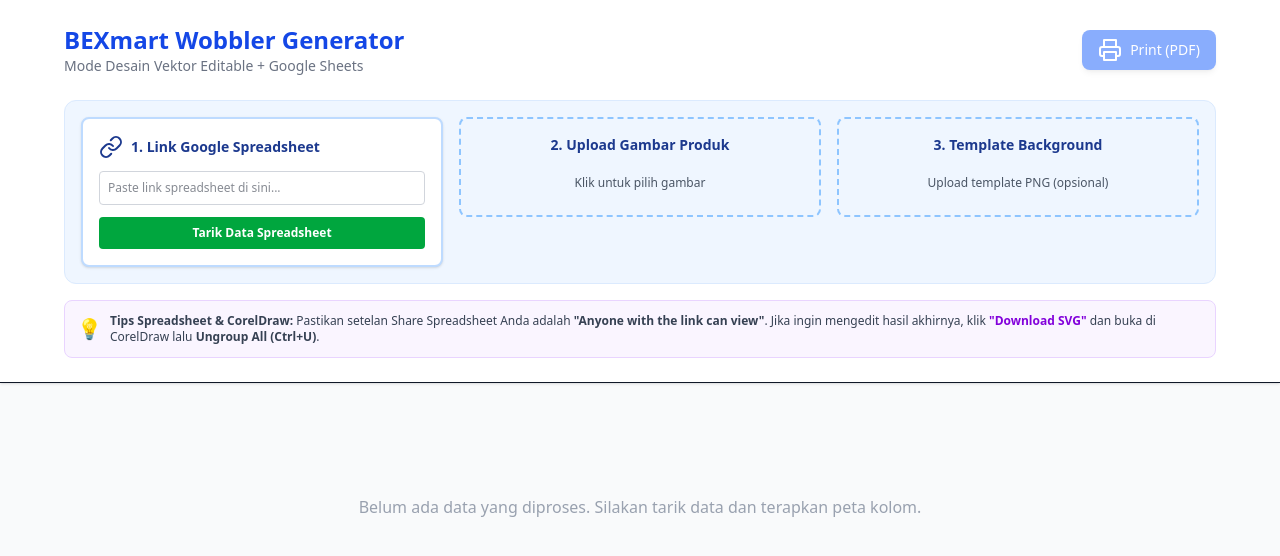
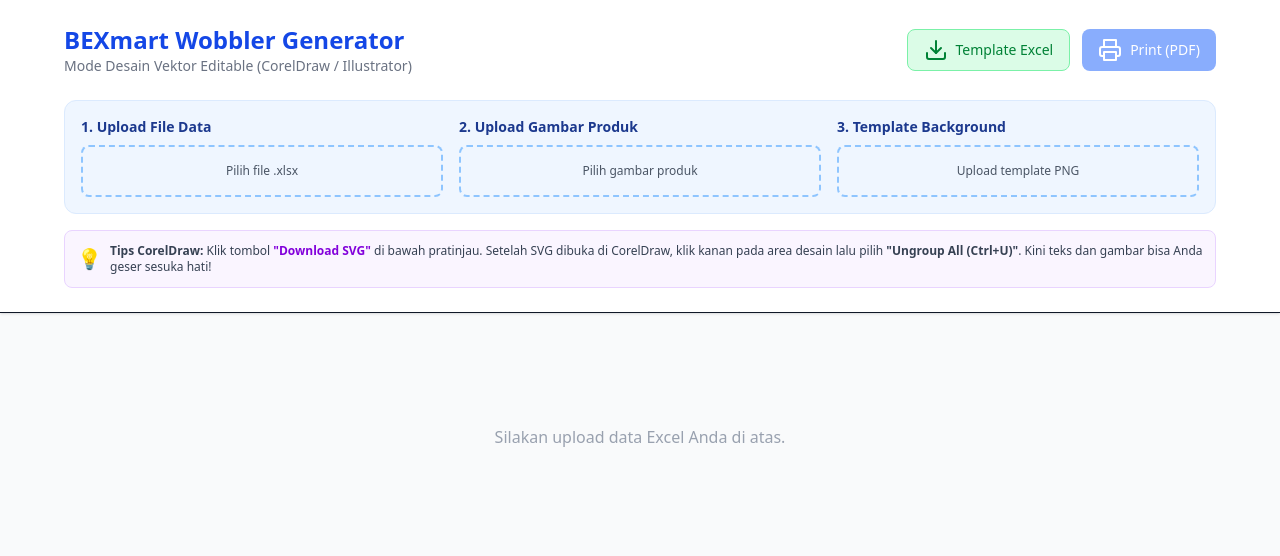
Before and after one commit to dodiindika12-gif/bexmart-wobbler, a React (Vite) app: page / in a window 1280 px wide. Shown: the top 556 px of the page. Built offline with nearby package versions, Linux system fonts and the light colour scheme.

Commit message:
Update App.jsx

```diff
--- a/src/App.jsx
+++ b/src/App.jsx
@@ -9,9 +9,6 @@
 );
 const PrinterIcon = () => (
   <svg xmlns="http://www.w3.org/2000/svg" width="24" height="24" viewBox="0 0 24 24" fill="none" stroke="currentColor" strokeWidth="2" strokeLinecap="round" strokeLinejoin="round"><polyline points="6 9 6 2 18 2 18 9"/><path d="M6 18H4a2 2 0 0 1-2-2v-5a2 2 0 0 1 2-2h16a2 2 0 0 1 2 2v5a2 2 0 0 1-2 2h-2"/><rect width="12" height="8" x="6" y="14"/></svg>
-);
-const LinkIcon = () => (
-  <svg xmlns="http://www.w3.org/2000/svg" width="24" height="24" viewBox="0 0 24 24" fill="none" stroke="currentColor" strokeWidth="2" strokeLinecap="round" strokeLinejoin="round"><path d="M10 13a5 5 0 0 0 7.54.54l3-3a5 5 0 0 0-7.07-7.07l-1.72 1.71"/><path d="M14 11a5 5 0 0 0-7.54-.54l-3 3a5 5 0 0 0 7.07 7.07l1.71-1.71"/></svg>
 );
 
 const printStyles = `
@@ -32,37 +29,21 @@
   }
 `;
 
-const REQUIRED_FIELDS = [
-  { key: 'barcode', label: 'Barcode / SKU' },
-  { key: 'nama_produk', label: 'Nama Produk' },
-  { key: 'harga_promo', label: 'Harga Promo' },
-  { key: 'satuan', label: 'Satuan (misal: / PCS)' },
-  { key: 'periode', label: 'Periode Promo' },
-  { key: 'nama_file_gambar', label: 'Nama File Gambar' },
-  { key: 'keterangan_bawah', label: 'Keterangan Bawah' },
-];
-
 export default function App() {
   const [data, setData] = useState([]);
   const [images, setImages] = useState({});
   const [templateImg, setTemplateImg] = useState(null);
   const [toastMsg, setToastMsg] = useState("");
 
-  // State untuk Spreadsheet
-  const [sheetUrl, setSheetUrl] = useState("");
-  const [sheetHeaders, setSheetHeaders] = useState([]);
-  const [rawSheetData, setRawSheetData] = useState([]);
-  const [columnMapping, setColumnMapping] = useState({});
-  const [isFetching, setIsFetching] = useState(false);
-
+  const fileInputRef = useRef(null);
   const imageInputRef = useRef(null);
   const templateInputRef = useRef(null);
 
-  // Memuat library PapaParse untuk parsing CSV dari Google Sheets
+  // Memuat library SheetJS
   useEffect(() => {
-    if (typeof window !== 'undefined' && !window.Papa) {
+    if (typeof window !== 'undefined' && !window.XLSX) {
       const script = document.createElement('script');
-      script.src = 'https://cdnjs.cloudflare.com/ajax/libs/PapaParse/5.4.1/papaparse.min.js';
+      script.src = 'https://cdnjs.cloudflare.com/ajax/libs/xlsx/0.18.5/xlsx.full.min.js';
       script.async = true;
       document.body.appendChild(script);
     }
@@ -73,83 +54,37 @@
     setTimeout(() => setToastMsg(""), 5000);
   };
 
-  // Logika Ekstraksi URL Spreadsheet
-  const extractSheetInfo = (url) => {
-    const idMatch = url.match(/\/d\/([a-zA-Z0-9-_]+)/);
-    const gidMatch = url.match(/[#&]gid=([0-9]+)/);
-    return {
-      id: idMatch ? idMatch[1] : null,
-      gid: gidMatch ? gidMatch[1] : '0'
-    };
+  const downloadTemplate = () => {
+    if (!window.XLSX) return;
+    const templateData = [
+      { "nama_produk": "CHUPA CHUPS BIGBABOL 3.8G ASSORTED", "harga_promo": "12.790", "satuan": "/ 1 PCS", "periode": "6 - 15 JUNI 2026", "nama_file_gambar": "chupa_babol.jpg", "keterangan_bawah": "Promo Khusus Member" }
+    ];
+    const ws = window.XLSX.utils.json_to_sheet(templateData);
+    const wb = window.XLSX.utils.book_new();
+    window.XLSX.utils.book_append_sheet(wb, ws, "DataPromo");
+    window.XLSX.writeFile(wb, "template_wobbler.xlsx");
   };
 
-  const handleFetchSpreadsheet = async () => {
-    if (!sheetUrl) return showToast("Masukkan link Google Spreadsheet terlebih dahulu!");
-    if (!window.Papa) return showToast("Library parser sedang dimuat, coba sesaat lagi.");
+  const handleExcelUpload = (e) => {
+    const file = e.target.files[0];
+    if (!file || !window.XLSX) return;
+    const reader = new FileReader();
+    reader.onload = (event) => {
+      try {
+        const workbook = window.XLSX.read(new Uint8Array(event.target.result), { type: 'array' });
+        const worksheet = workbook.Sheets[workbook.SheetNames[0]];
+        const rawJsonData = window.XLSX.utils.sheet_to_json(worksheet, { defval: "", raw: false });
 
-    const { id, gid } = extractSheetInfo(sheetUrl);
-    if (!id) return showToast("URL tidak valid. Pastikan itu link Google Spreadsheet.");
-
-    setIsFetching(true);
-    const csvUrl = `https://docs.google.com/spreadsheets/d/${id}/export?format=csv&gid=${gid}`;
-
-    try {
-      const response = await fetch(csvUrl);
-      if (!response.ok) throw new Error("Gagal mengambil data");
-
-      const csvText = await response.text();
-
-      // Deteksi jika yang dikembalikan adalah halaman login HTML (karena tidak di-share publik)
-      if (csvText.trim().startsWith('<!DOCTYPE html>')) {
-         throw new Error("Akses ditolak");
+        setData(rawJsonData.map(row => {
+          const newRow = {};
+          for (const key in row) newRow[key.trim().toLowerCase()] = String(row[key]);
+          return newRow;
+        }));
+      } catch (error) {
+        showToast("Gagal membaca file Excel.");
       }
-
-      window.Papa.parse(csvText, {
-        header: true,
-        skipEmptyLines: true,
-        complete: (results) => {
-           if (results.meta.fields && results.meta.fields.length > 0) {
-             setSheetHeaders(results.meta.fields);
-             setRawSheetData(results.data);
-
-             // Auto-mapping cerdas (menebak kolom berdasarkan nama)
-             const initialMap = {};
-             REQUIRED_FIELDS.forEach(field => {
-                const matchedHeader = results.meta.fields.find(h =>
-                   h.toLowerCase().replace(/[^a-z0-9]/g, '').includes(field.key.replace('_', '')) ||
-                   field.label.toLowerCase().includes(h.toLowerCase())
-                );
-                if (matchedHeader) initialMap[field.key] = matchedHeader;
-             });
-             setColumnMapping(initialMap);
-             showToast("Berhasil mengambil tajuk kolom! Silakan petakan datanya.");
-           } else {
-             showToast("Spreadsheet kosong atau format tidak dikenali.");
-           }
-           setIsFetching(false);
-        },
-        error: () => {
-           throw new Error("Gagal mem-parsing data CSV");
-        }
-      });
-    } catch (e) {
-      setIsFetching(false);
-      showToast("Gagal! Pastikan Spreadsheet di-setting: 'Siapa saja yang memiliki link dapat melihat' (Anyone with the link can view).");
-    }
-  };
-
-  const handleApplyMapping = () => {
-    const mappedData = rawSheetData.map(row => {
-      const newRow = {};
-      REQUIRED_FIELDS.forEach(field => {
-        const mappedColName = columnMapping[field.key];
-        // Tangkap nilai, pastikan string
-        newRow[field.key] = mappedColName && row[mappedColName] ? String(row[mappedColName]) : '';
-      });
-      return newRow;
-    });
-    setData(mappedData);
-    showToast(`${mappedData.length} baris data berhasil diproses!`);
+    };
+    reader.readAsArrayBuffer(file);
   };
 
   // Convert File ke Base64 (Syarat wajib agar gambar bisa dibaca CorelDraw di dalam SVG)
@@ -232,93 +167,47 @@
           <div className="flex justify-between items-center mb-6">
             <div>
               <h1 className="text-2xl font-bold text-blue-700">BEXmart Wobbler Generator</h1>
-              <p className="text-gray-500 text-sm">Mode Desain Vektor Editable + Google Sheets</p>
+              <p className="text-gray-500 text-sm">Mode Desain Vektor Editable (CorelDraw / Illustrator)</p>
             </div>
             <div className="flex space-x-3">
-              <button onClick={() => window.print()} disabled={data.length === 0} className="flex items-center px-4 py-2 bg-blue-600 hover:bg-blue-700 text-white rounded-lg text-sm font-medium disabled:opacity-50 transition-all shadow-md">
+              <button onClick={downloadTemplate} className="flex items-center px-4 py-2 bg-green-100 text-green-700 rounded-lg hover:bg-green-200 text-sm font-medium border border-green-300">
+                <DownloadIcon /> <span className="ml-2">Template Excel</span>
+              </button>
+              <button onClick={() => window.print()} disabled={data.length === 0} className="flex items-center px-4 py-2 bg-blue-600 hover:bg-blue-700 text-white rounded-lg text-sm font-medium disabled:opacity-50">
                 <PrinterIcon /> <span className="ml-2">Print (PDF)</span>
               </button>
             </div>
           </div>
 
-          <div className="grid grid-cols-1 md:grid-cols-3 gap-4 bg-blue-50 p-4 rounded-xl border border-blue-100 items-start">
-
-            {/* Step 1: Spreadsheet Data Source */}
-            <div className="space-y-3 col-span-1 md:col-span-1 border-2 border-blue-200 bg-white p-4 rounded-lg shadow-sm">
-              <h3 className="font-bold text-sm text-blue-900 flex items-center"><LinkIcon /><span className="ml-2">1. Link Google Spreadsheet</span></h3>
-              <input
-                type="text"
-                placeholder="Paste link spreadsheet di sini..."
-                className="w-full text-xs p-2 border border-gray-300 rounded focus:ring-2 focus:ring-blue-500 outline-none"
-                value={sheetUrl}
-                onChange={(e) => setSheetUrl(e.target.value)}
-              />
-              <button
-                onClick={handleFetchSpreadsheet}
-                disabled={isFetching}
-                className="w-full bg-green-600 hover:bg-green-700 text-white text-xs font-bold py-2 rounded transition-colors disabled:bg-gray-400"
-              >
-                {isFetching ? "Mengambil Data..." : "Tarik Data Spreadsheet"}
-              </button>
-            </div>
-
-            {/* Step 2: Upload Gambar */}
-            <div className="space-y-3 border-2 border-dashed border-blue-300 bg-blue-50/50 hover:bg-white p-4 rounded-lg text-center cursor-pointer transition-colors" onClick={() => imageInputRef.current?.click()}>
-              <h3 className="font-semibold text-sm text-blue-900">2. Upload Gambar Produk</h3>
-              <input type="file" accept="image/*" multiple onChange={handleImageUpload} ref={imageInputRef} className="hidden" />
-              <div className="py-2">
-                <p className="text-xs text-gray-600">{Object.keys(images).length > 0 ? <span className="font-bold text-green-600">{Object.keys(images).length} gambar dimuat</span> : "Klik untuk pilih gambar"}</p>
+          <div className="grid grid-cols-1 md:grid-cols-3 gap-4 bg-blue-50 p-4 rounded-xl border border-blue-100">
+            <div className="space-y-2">
+              <h3 className="font-semibold text-sm text-blue-900">1. Upload File Data</h3>
+              <input type="file" accept=".csv, .xlsx, .xls" onChange={handleExcelUpload} ref={fileInputRef} className="hidden" />
+              <div onClick={() => fileInputRef.current?.click()} className="border-2 border-dashed border-blue-300 rounded-lg p-4 text-center cursor-pointer hover:bg-white bg-blue-50/50">
+                <p className="text-xs text-gray-600">{data.length > 0 ? <span className="font-bold text-green-600">{data.length} baris dimuat</span> : "Pilih file .xlsx"}</p>
               </div>
             </div>
 
-            {/* Step 3: Upload Template */}
-            <div className="space-y-3 border-2 border-dashed border-blue-300 bg-blue-50/50 hover:bg-white p-4 rounded-lg text-center cursor-pointer transition-colors" onClick={() => templateInputRef.current?.click()}>
-              <h3 className="font-semibold text-sm text-blue-900">3. Template Background</h3>
-              <input type="file" accept="image/*" onChange={handleTemplateUpload} ref={templateInputRef} className="hidden" />
-              <div className="py-2">
-                <p className="text-xs text-gray-600">{templateImg ? <span className="font-bold text-green-600">Template aktif</span> : "Upload template PNG (opsional)"}</p>
+            <div className="space-y-2">
+              <h3 className="font-semibold text-sm text-blue-900">2. Upload Gambar Produk</h3>
+              <input type="file" accept="image/*" multiple onChange={handleImageUpload} ref={imageInputRef} className="hidden" />
+              <div onClick={() => imageInputRef.current?.click()} className="border-2 border-dashed border-blue-300 rounded-lg p-4 text-center cursor-pointer hover:bg-white bg-blue-50/50">
+                <p className="text-xs text-gray-600">{Object.keys(images).length > 0 ? <span className="font-bold text-green-600">{Object.keys(images).length} gambar dimuat</span> : "Pilih gambar produk"}</p>
               </div>
             </div>
 
-            {/* Column Mapping UI (Akan muncul setelah fetch sukses) */}
-            {sheetHeaders.length > 0 && (
-              <div className="col-span-1 md:col-span-3 mt-2 bg-yellow-50 border border-yellow-300 p-4 rounded-lg shadow-sm animate-fade-in">
-                <h3 className="font-bold text-sm text-yellow-800 mb-3">Peta Kolom (Column Mapping)</h3>
-                <p className="text-xs text-yellow-700 mb-4">Cocokkan kolom dari Spreadsheet Anda dengan format sistem di bawah ini:</p>
-
-                <div className="grid grid-cols-1 md:grid-cols-3 gap-3">
-                  {REQUIRED_FIELDS.map(field => (
-                    <div key={field.key} className="flex flex-col">
-                      <label className="text-[11px] font-bold text-gray-700 mb-1">{field.label}</label>
-                      <select
-                        className="text-xs p-1.5 border border-gray-300 rounded bg-white"
-                        value={columnMapping[field.key] || ""}
-                        onChange={(e) => setColumnMapping({...columnMapping, [field.key]: e.target.value})}
-                      >
-                        <option value="">-- Kosongkan / Abaikan --</option>
-                        {sheetHeaders.map(header => (
-                          <option key={header} value={header}>{header}</option>
-                        ))}
-                      </select>
-                    </div>
-                  ))}
-                </div>
-                <div className="mt-4 flex justify-end">
-                   <button
-                     onClick={handleApplyMapping}
-                     className="bg-blue-600 hover:bg-blue-700 text-white text-xs font-bold py-2 px-6 rounded shadow"
-                   >
-                     Terapkan Data & Tampilkan Wobbler
-                   </button>
-                </div>
+            <div className="space-y-2">
+              <h3 className="font-semibold text-sm text-blue-900">3. Template Background</h3>
+              <input type="file" accept="image/*" onChange={handleTemplateUpload} ref={templateInputRef} className="hidden" />
+              <div onClick={() => templateInputRef.current?.click()} className="border-2 border-dashed border-blue-300 rounded-lg p-4 text-center cursor-pointer hover:bg-white bg-blue-50/50">
+                <p className="text-xs text-gray-600">{templateImg ? <span className="font-bold text-green-600">Template aktif</span> : "Upload template PNG"}</p>
               </div>
-            )}
-
+            </div>
           </div>
 
           <div className="mt-4 text-xs text-gray-700 bg-purple-50 border border-purple-200 p-3 rounded-lg flex items-center">
             <span className="text-xl mr-2">💡</span>
-            <p><strong>Tips Spreadsheet & CorelDraw:</strong> Pastikan setelan Share Spreadsheet Anda adalah <strong>"Anyone with the link can view"</strong>. Jika ingin mengedit hasil akhirnya, klik <strong className="text-purple-700">"Download SVG"</strong> dan buka di CorelDraw lalu <strong>Ungroup All (Ctrl+U)</strong>.</p>
+            <p><strong>Tips CorelDraw:</strong> Klik tombol <strong className="text-purple-700">"Download SVG"</strong> di bawah pratinjau. Setelah SVG dibuka di CorelDraw, klik kanan pada area desain lalu pilih <strong>"Ungroup All (Ctrl+U)"</strong>. Kini teks dan gambar bisa Anda geser sesuka hati!</p>
           </div>
         </div>
       </div>
@@ -326,7 +215,7 @@
       {/* Area Pratinjau & Rendering SVG */}
       <div className="print-container max-w-6xl mx-auto py-8 flex flex-col items-center">
         {data.length === 0 ? (
-          <div className="no-print text-center py-20 text-gray-400">Belum ada data yang diproses. Silakan tarik data dan terapkan peta kolom.</div>
+          <div className="no-print text-center py-20 text-gray-400">Silakan upload data Excel Anda di atas.</div>
         ) : (
           chunkedData.map((pageData, pageIndex) => (
             <div key={`page-${pageIndex}`} className="mb-14 flex flex-col items-center print-page">
@@ -340,7 +229,7 @@
                 </button>
               </div>
 
-              {/* KANVAS SVG MURNI */}
+              {/* KANVAS SVG MURNI - PERBAIKAN: Penambahan xmlns:xlink agar gambar terbaca CorelDraw */}
               <div className="bg-white shadow-xl flex justify-center items-center" style={{ width: '330mm', height: '215.9mm' }}>
                 <svg
                   id={`svg-page-${pageIndex}`}
@@ -357,10 +246,10 @@
                     const item = pageData[itemIndex];
                     if (!item) return null;
 
-                    // Kalkulasi Koordinat Grid - Mengisi ke bawah terlebih dahulu
+                    // Kalkulasi Koordinat Grid - Mengisi ke bawah terlebih dahulu (Atas -> Bawah, Kiri -> Kanan)
                     const col = Math.floor(itemIndex / 2);
                     const row = itemIndex % 2;
-                    const x = 7.5 + (col * 105);
+                    const x = 7.5 + (col * 105); // 104mm width + 1mm gap + 7.5mm margin keliling
                     const y = 3.5 + (row * 105);
 
                     const imgSrc = images[item.nama_file_gambar] || '';
@@ -376,7 +265,7 @@
                         {/* Konten Dalam Wobbler */}
                         <g clipPath={`url(#clip-circle-${pageIndex}-${itemIndex})`}>
 
-                          {/* 1. Template Background */}
+                          {/* 1. Template Background - Menggunakan href dan xlinkHref untuk kompatibilitas CorelDraw maksimal */}
                           {templateImg ? (
                             <image href={templateImg} xlinkHref={templateImg} width="104" height="104" preserveAspectRatio="none" />
                           ) : (
@@ -388,36 +277,31 @@
                             {item.periode || ''}
                           </text>
 
-                          {/* 3. Teks Barcode Kecil (Tepat di atas Nama Produk) */}
-                          <text x="8.5" y="41" fontSize="2.2" fontWeight="normal" fill="#555555" fontFamily="Arial, Helvetica, sans-serif">
-                            {item.barcode || ''}
-                          </text>
-
-                          {/* 4. Teks Nama Produk (Di-bold menjadi Black/900 dan digeser sedikit ke bawah) */}
-                          <text x="8.5" y="45.5" fontSize="3.3" fontWeight="900" fill="#000" fontFamily="Arial, Helvetica, sans-serif">
+                          {/* 3. Teks Nama Produk (Auto-wrap) */}
+                          <text x="8.5" y="46.5" fontSize="3.2" fontWeight="bold" fill="#000" fontFamily="Arial, Helvetica, sans-serif">
                             {productNameLines.map((line, lIdx) => (
                               <tspan x="8.5" dy={lIdx === 0 ? 0 : 3.8} key={lIdx}>{line}</tspan>
                             ))}
                           </text>
 
-                          {/* 5. Teks KINI HANYA */}
+                          {/* 4. Teks KINI HANYA */}
                           <text x="14.5" y="62.5" fontSize="3" fontWeight="900" fill="#000" fontFamily="Arial, Helvetica, sans-serif">
                             KINI HANYA
                           </text>
 
-                          {/* 6. Teks Harga Promo */}
+                          {/* 5. Teks Harga Promo */}
                           <text x="14" y="78" fill="#ffffff" fontFamily="Arial, Helvetica, sans-serif" fontWeight="900">
                             <tspan fontSize="4.5">Rp </tspan>
                             <tspan fontSize="11.5" letterSpacing="-0.5">{item.harga_promo || ''}</tspan>
                             <tspan fontSize="2.8" fontWeight="bold"> {item.satuan || ''}</tspan>
                           </text>
 
-                          {/* 7. Gambar Produk */}
+                          {/* 6. Gambar Produk */}
                           {imgSrc && (
                             <image href={imgSrc} xlinkHref={imgSrc} x="58" y="38" width="38" height="34" preserveAspectRatio="xMidYMid meet" />
                           )}
 
-                          {/* 8. Keterangan Bawah */}
+                          {/* 7. Keterangan Bawah */}
                           <text x="52" y="100.5" fontSize="2.5" fontWeight="bold" fill="#ffffff" fontFamily="Arial, Helvetica, sans-serif" textAnchor="middle">
                             {item.keterangan_bawah || ''}
                           </text>
```
